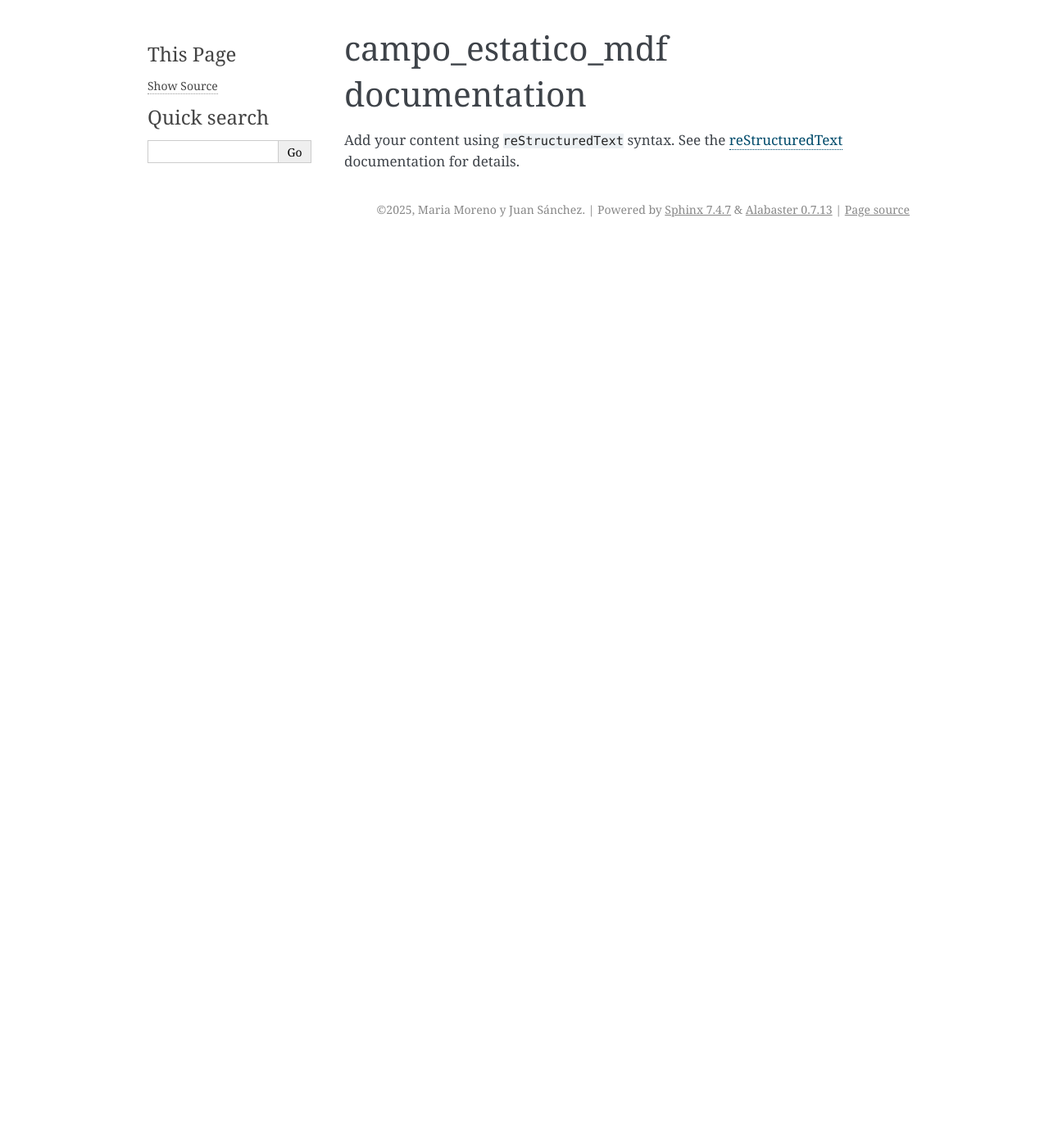
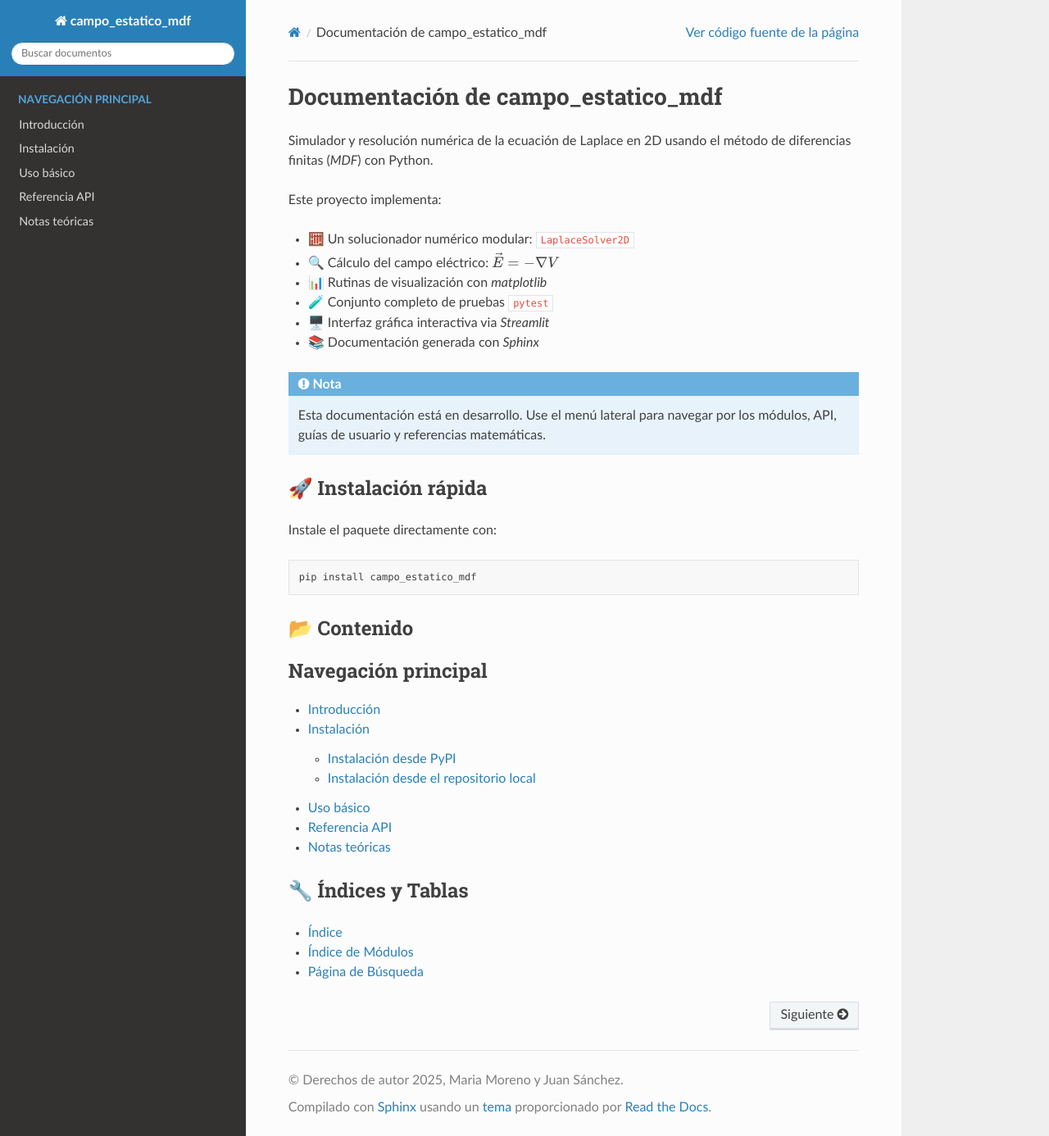
Before and after one commit to Almarm-r/campo_estatico_mdf, a Sphinx documentation site: the page built from docs/source/index.rst, in a window 1280 px wide and 1386 px high. Shown: the whole window at 82% size. Built offline with Sphinx 7.4.7 and the Read the Docs theme 3.1.0, drawn with Linux system fonts in a browser that asks for light colours.

Commit message:
Actualización para la page de Documentación

```diff
--- a/docs/source/conf.py
+++ b/docs/source/conf.py
@@ -28,10 +28,10 @@ extensions = [
 templates_path = ['_templates']
 exclude_patterns = []
 
-language = 'Python3'
+language = 'es'
 
 # -- Options for HTML output -------------------------------------------------
-# https://www.sphinx-doc.org/en/master/usage/configuration.html#options-for-html-output
+html_theme = 'sphinx_rtd_theme'     # <- asignación correcta del tema
 
-html_theme = 'alabaster'
+# Si quieres añadir archivos estáticos (css, imagenes)
 html_static_path = ['_static']
--- a/docs/source/index.rst
+++ b/docs/source/index.rst
@@ -1,16 +1,52 @@
-.. campo_estatico_mdf documentation master file, created by
-   sphinx-quickstart on Thu Nov 13 15:49:46 2025.
-   You can adapt this file completely to your liking, but it should at least
-   contain the root `toctree` directive.
+==========================================
+Documentación de campo_estatico_mdf
+==========================================
 
-campo_estatico_mdf documentation
-================================
+Simulador y resolución numérica de la ecuación de Laplace en 2D
+usando el método de diferencias finitas (*MDF*) con Python.
 
-Add your content using ``reStructuredText`` syntax. See the
-`reStructuredText <https://www.sphinx-doc.org/en/master/usage/restructuredtext/index.html>`_
-documentation for details.
+Este proyecto implementa:
 
+- 🧮 Un solucionador numérico modular: ``LaplaceSolver2D``
+- 🔍 Cálculo del campo eléctrico: :math:`\vec{E} = -\nabla V`
+- 📊 Rutinas de visualización con *matplotlib*
+- 🧪 Conjunto completo de pruebas ``pytest``
+- 🖥️ Interfaz gráfica interactiva via *Streamlit*
+- 📚 Documentación generada con *Sphinx*
+
+.. note::
+   Esta documentación está en desarrollo. Use el menú lateral para navegar
+   por los módulos, API, guías de usuario y referencias matemáticas.
+
+-------------------------------------
+🚀 Instalación rápida
+-------------------------------------
+
+Instale el paquete directamente con:
+
+.. code-block:: bash
+
+   pip install campo_estatico_mdf
+
+
+------------------------------
+📂 Contenido
+------------------------------
 
 .. toctree::
    :maxdepth: 2
-   :caption: Contents:
+   :caption: Navegación principal
+
+   introduccion
+   instalacion
+   uso_basico
+   referencia_api
+   notas_teoricas
+
+------------------------------
+🔧 Índices y Tablas
+------------------------------
+
+* :ref:`genindex`
+* :ref:`modindex`
+* :ref:`search`
--- /dev/null
+++ b/docs/source/instalacion.rst
@@ -0,0 +1,48 @@
+
+Instalación
+===========
+
+El paquete ``campo_estatico_mdf`` puede instalarse fácilmente usando ``pip``:
+
+Instalación desde PyPI
+----------------------
+
+Si el paquete ha sido publicado en PyPI o TestPyPI, simplemente ejecute:
+
+.. code-block:: bash
+
+   pip install campo_estatico_mdf
+
+Instalación desde el repositorio local
+--------------------------------------
+
+Si está trabajando con el código fuente:
+
+.. code-block:: bash
+
+   git clone https://github.com/SolecitoPunk/campo_estatico_mdf
+   cd campo_estatico_mdf
+   pip install -e .
+
+El parámetro ``-e`` (“editable”) permite modificar el código localmente mientras
+el paquete sigue siendo accesible desde Python.
+
+Requisitos:
+
+- Python 3.8 o superior
+- numpy
+- matplotlib
+- sphinx (solo para documentación)
+- streamlit (para interfaz GUI)
+
+Instalar desde el repositorio local:
+
+.. code-block:: bash
+
+   pip install -e .
+
+Instalar dependencias específicas:
+
+.. code-block:: bash
+
+   pip install numpy matplotlib streamlit
--- /dev/null
+++ b/docs/source/introduccion.rst
@@ -0,0 +1,13 @@
+Introducción
+============
+
+El proyecto ``campo_estatico_mdf`` implementa un solucionador de la ecuación
+de Laplace en dos dimensiones mediante métodos numéricos clásicos.
+
+Características:
+
+- Solución usando método iterativo de Jacobi
+- Definición flexible de condiciones de frontera
+- Cálculo del campo eléctrico
+- Visualización del potencial y del campo
+- Arquitectura modular para extensiones futuras
--- /dev/null
+++ b/docs/source/referencia_api.rst
@@ -0,0 +1,7 @@
+Referencia API
+==============
+
+.. automodule:: campo_estatico_mdf.laplace_solver
+   :members:
+   :undoc-members:
+   :show-inheritance:
--- /dev/null
+++ b/docs/source/uso_basico.rst
@@ -0,0 +1,18 @@
+Uso básico
+==========
+
+Resolver la ecuación de Laplace:
+
+.. code-block:: python
+
+   from campo_estatico_mdf.laplace_solver import LaplaceSolver2D
+
+   solver = LaplaceSolver2D(n=50, left=0, right=1, top=0, bottom=0)
+   V, iterations = solver.solve_jacobi()
+
+Visualizar resultados:
+
+.. code-block:: python
+
+   from campo_estatico_mdf.visual import plot_potential
+   fig, ax = plot_potential(V)
```
Also changed, not shown: docs/source/modules.rst (deleted, +0 -8 lines), docs/source/notas_teoricas.rst (added, +19 -0 lines).
